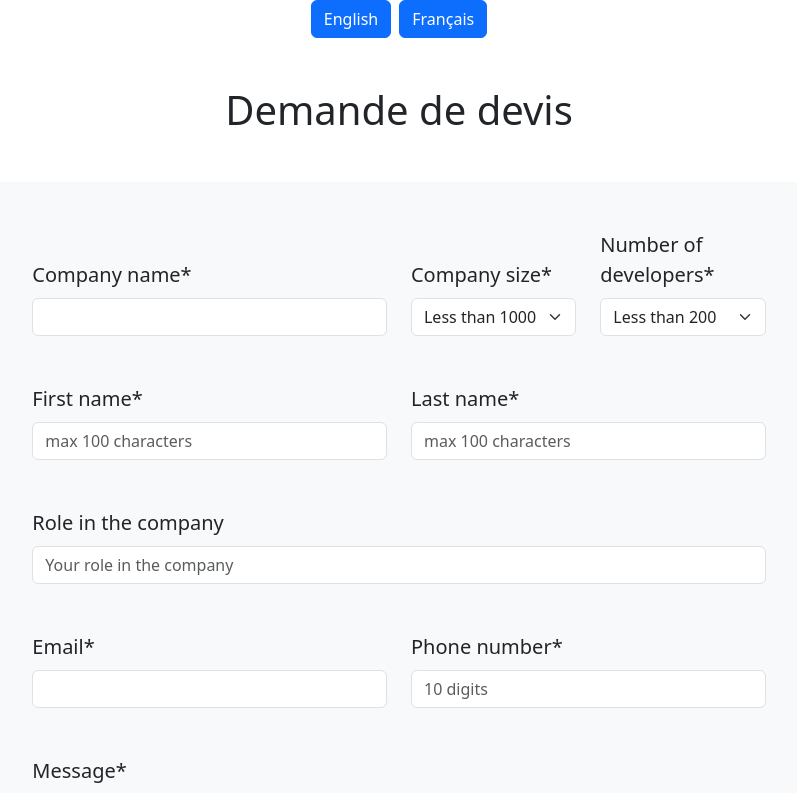
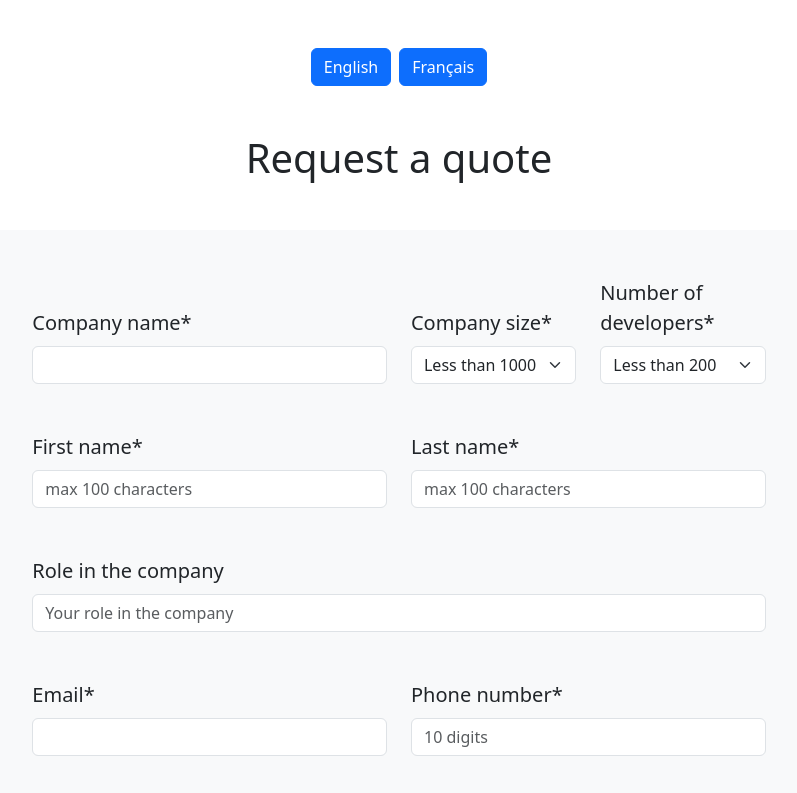
Before and after one commit to etukozoglu/dream-team-cust, a Vue app in the folder dt-presentation/: page / in a window 1280 px wide. Shown: the top 793 px of the page, without its empty margins (241-1038 px from the left). Built offline with nearby package versions, Linux system fonts and the light colour scheme.

Commit message:
Correction of the title and margin for language buttons

```diff
--- a/dt-presentation/src/components/CustomerForm.vue
+++ b/dt-presentation/src/components/CustomerForm.vue
@@ -1,12 +1,12 @@
 <template>
-<div class="language-switcher text-center">
+<div class="language-switcher text-center m-5">
   <button class="btn btn-primary me-2" @click="changeLanguage('en')">English</button>
   <button class="btn btn-primary" @click="changeLanguage('fr')">Français</button>
 </div>
 
 
 <div class="container col-12 col-md-8">
-  <h1 class="m-5 text-center">Demande de devis</h1>
+  <h1 class="m-5 text-center">{{ $t('page_title') }}</h1>
   <form class="p-5 fs-5 text bg-light">
     <div class="row align-items-end">
       <div class="mb-5 col-12 col-md-6">
--- a/dt-presentation/src/locales/en.json
+++ b/dt-presentation/src/locales/en.json
@@ -1,4 +1,5 @@
 {
+    "page_title": "Request a quote",
     "first_name": "First name",
     "last_name": "Last name",
     "company_name": "Company name",
--- a/dt-presentation/src/locales/fr.json
+++ b/dt-presentation/src/locales/fr.json
@@ -1,4 +1,5 @@
 {
+    "page_title": "Demander un devis",
     "first_name": "Prénom",
     "last_name": "Nom",
     "company_name": "Nom de la société",
```
